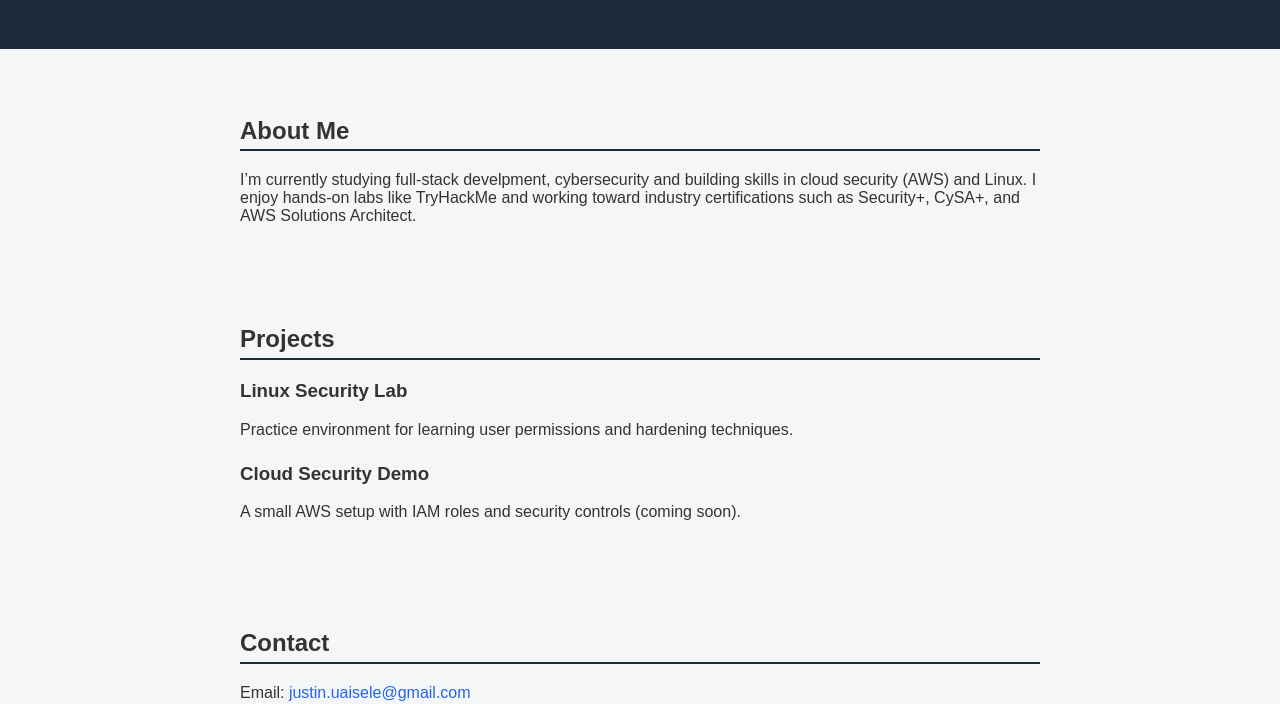
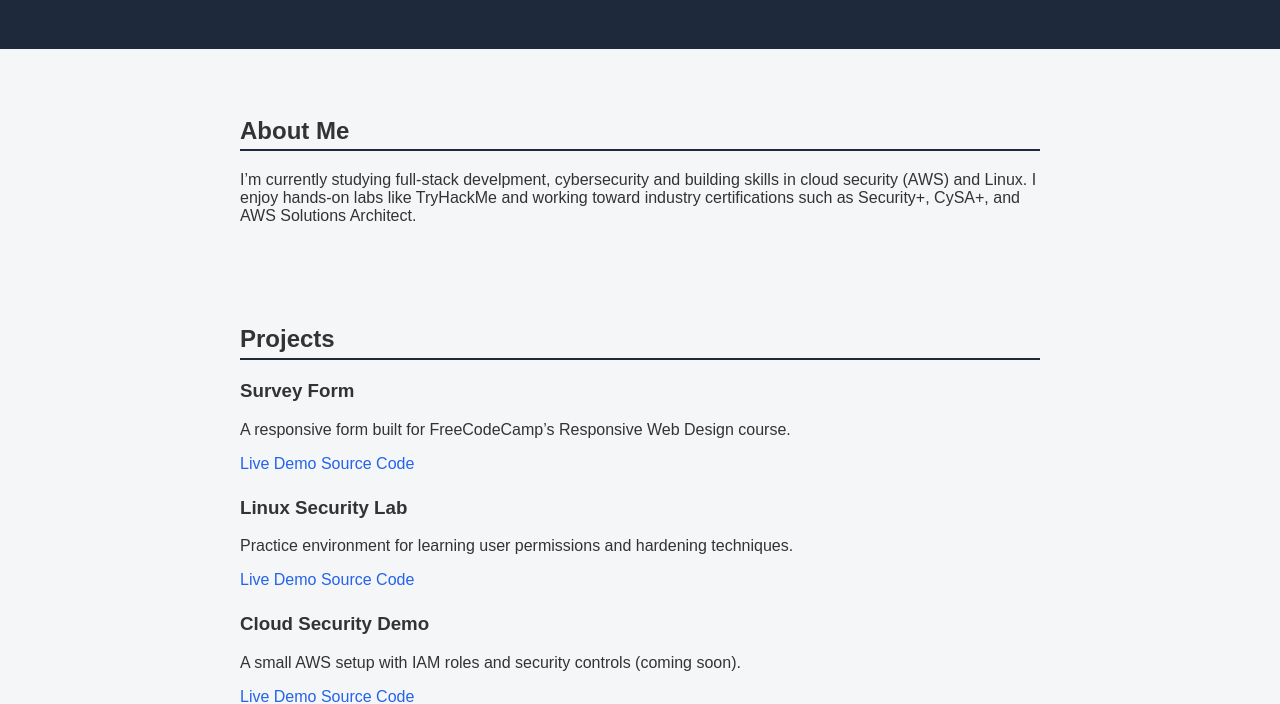
Before and after one commit to lolipop316/hnf-portfolio, a plain HTML site: page index.html in a window 1280 px wide. Shown: the part 99-803 px from the top of the page. Drawn offline with Linux system fonts and the light colour scheme.

Commit message:
Add files via upload

```diff
--- a/index.html
+++ b/index.html
@@ -71,15 +71,35 @@
 
  <section>
   <h2>Projects</h2>
+
+   <div class="project">
+    <h3>Survey Form</h3>
+    <p>A responsive form built for FreeCodeCamp’s Responsive Web Design course.</p>
+    <div class="project-links">
+      <a href="https://lolipop316.github.io/Cat_App_PROJ/" target="_blank" rel="noopener">Live Demo</a>
+      <a href="https://github.com/lolipop316/Cat_App_PROJ/blob/main/index.html" target="_blank" rel="noopener">Source Code</a>
+    </div>
+  </div>
+
   <div class="project">
     <h3>Linux Security Lab</h3>
     <p>Practice environment for learning user permissions and hardening techniques.</p>
+    <div class="project-links">
+      <a href="https://yourusername.github.io/linux-security-lab" target="_blank" rel="noopener">Live Demo</a>
+      <a href="https://github.com/yourusername/linux-security-lab" target="_blank" rel="noopener">Source Code</a>
     </div>
+  </div>
+
   <div class="project">
     <h3>Cloud Security Demo</h3>
     <p>A small AWS setup with IAM roles and security controls (coming soon).</p>
+    <div class="project-links">
+      <a href="https://yourusername.github.io/cloud-security-demo" target="_blank" rel="noopener">Live Demo</a>
+      <a href="https://github.com/yourusername/cloud-security-demo" target="_blank" rel="noopener">Source Code</a>
+    </div>
   </div>
 </section>
+
 
   <section>
     <h2>Contact</h2>
```
Lines whose indentation alone changed are shown as unchanged.
